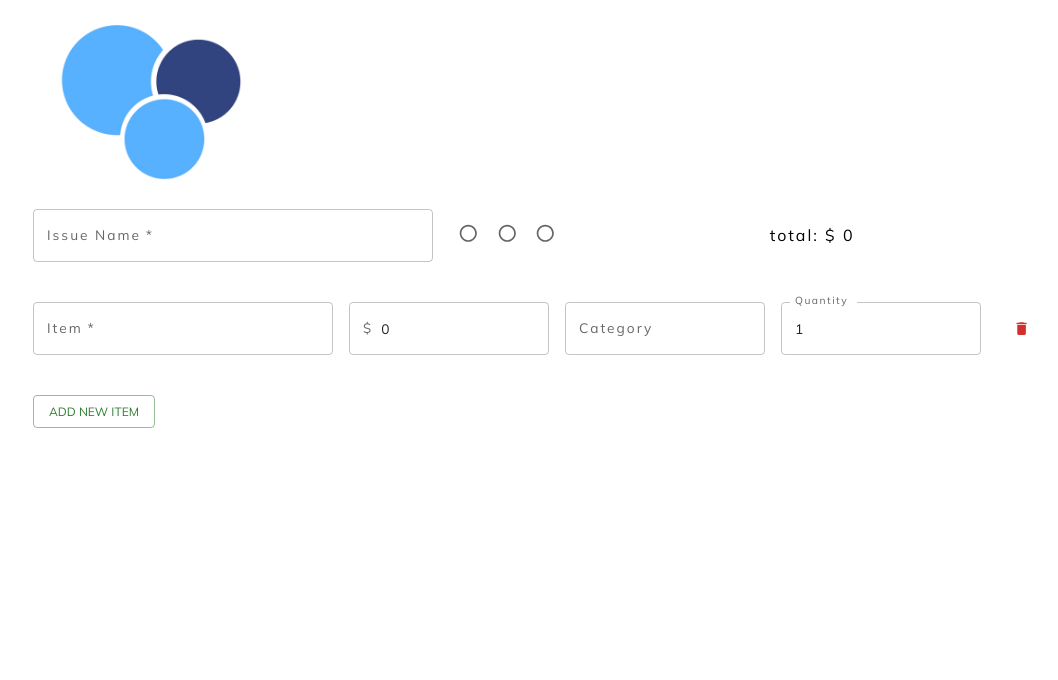
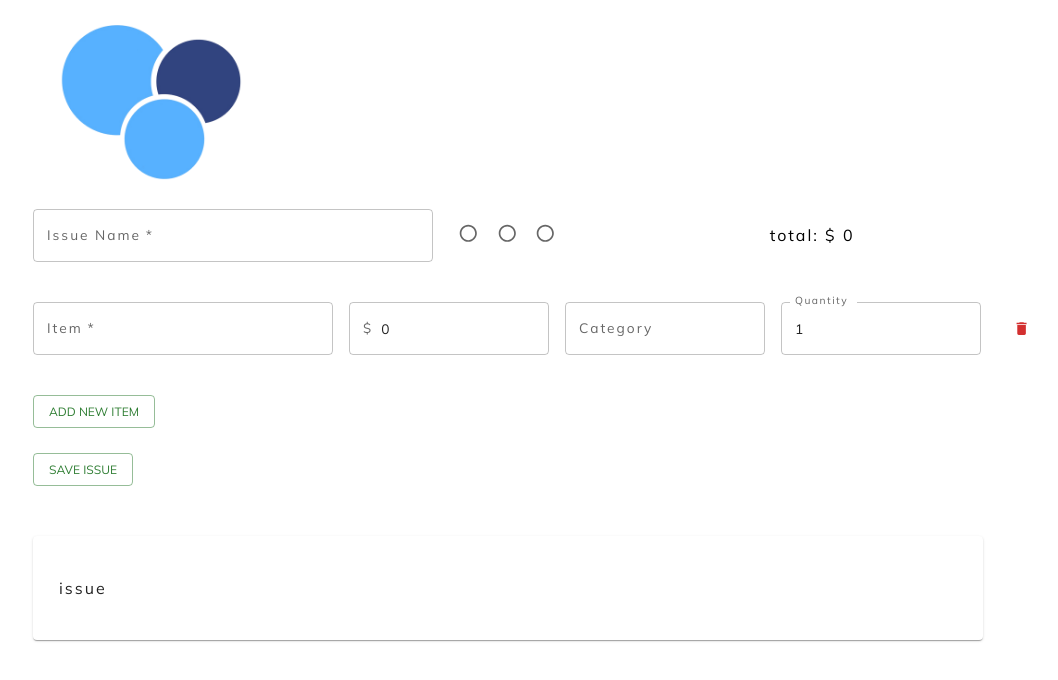
Before and after one commit to jnesong/estimator, a React (Create React App) app: page / in a window 1280 px wide. Shown: the top 680 px of the page, without its empty margins (167-1225 px from the left). Built offline with nearby package versions, Linux system fonts and the light colour scheme.

Commit message:
working on saved list

```diff
--- a/src/NewIssue.js
+++ b/src/NewIssue.js
@@ -3,6 +3,8 @@ import { useState } from 'react';
 //components
 import NewItem from './NewItem';
 import AddItem from './buttons/AddItem';
+import SaveButton from './buttons/SaveButton';
+import Saved from './Saved';
 //css
 import TextField from '@mui/material/TextField';
 import Radio from '@mui/material/Radio';
@@ -16,6 +18,7 @@ const NewIssue = () => {
     const [radioStatus, setRadioStatus] = useState("usable");
     const [newItems, setNewItems] = useState([<NewItem key={1} count={1} deleteItem={deleteItem} createItemsArray={createItemsArray}/>]);
     const [itemsArray, setItemsArray] = useState([])
+    const [savedIssue, setSavedIssue] = useState({})
     //cost
     let [totalIssueCost, setTotalIssueCost] = useState(0)
 
@@ -50,6 +53,12 @@ const NewIssue = () => {
     console.log(radioStatus)
     console.log(issueName)
     console.log(itemsArray)
+
+    //put this click handle on the div instead of the component so no need to pass props
+    const handleSaveClick = () => {
+        console.log("save clicked!")
+        // setSavedIssue({issueName: itemsArray})
+    };
 
     return (
         <>
@@ -98,8 +107,6 @@ const NewIssue = () => {
 
                 </div>
 
-
-
                 <br />
 
                 {newItems}
@@ -110,7 +117,15 @@ const NewIssue = () => {
                     />
                 </div>
 
+                <div className="save-button" onClick={handleSaveClick}>
+                    <SaveButton />
+                </div>
+
             </form>
+
+            <Saved
+            savedIssue={savedIssue}
+            />
         </>
     )
 };
--- /dev/null
+++ b/src/Saved.js
@@ -0,0 +1,41 @@
+//css
+import Stack from '@mui/material/Stack';
+import Card from '@mui/material/Card';
+import CardContent from '@mui/material/CardContent';
+import { Button, CardActionArea, CardActions } from '@mui/material';
+
+const Saved = ({ savedIssue }) => {
+
+    const cardStyle = {
+        width: "950px",
+        margin: "auto",
+        marginLeft: "200px",
+    }
+
+    // let savedCards = savedIssue.map(issue => {
+    //     <Card style={cardStyle} key={issue.id}>
+    //         <CardActionArea>
+    //             <CardContent>
+    //                 <p className="saved-text"> item.name </p>
+    //             </CardContent>
+    //         </CardActionArea>
+    //     </Card>
+    // })
+
+    return (
+        <div className="saved">
+            <Stack>
+                <Card style={cardStyle}>
+                    <CardActionArea>
+                        <CardContent>
+                            <p className="saved-text"> issue </p>
+                        </CardContent>
+                    </CardActionArea>
+                </Card>
+            </Stack>
+        </div>
+    )
+
+};
+
+export default Saved;
--- /dev/null
+++ b/src/buttons/SaveButton.js
@@ -0,0 +1,15 @@
+// //libraries
+// import { useState } from 'react';
+//css
+import Button from '@mui/material/Button';
+
+const SaveButton = ( ) => {
+
+  return (
+      <Button variant="outlined" color="success">
+        Save Issue
+      </Button>
+  );
+};
+
+export default SaveButton;
--- a/src/estimator.css
+++ b/src/estimator.css
@@ -14,6 +14,10 @@ body {
 /* button div style */
 .add-button {
     margin: 25px;
+    margin-left: 200px;
+}
+
+.save-button {
     margin-left: 200px;
 }
 
@@ -69,3 +73,16 @@ body {
     position: fixed;
     padding-top: 5px;
 }
+
+/* saved list styling */
+
+.saved {
+    padding-top: 50px;
+}
+
+.saved-text {
+    letter-spacing: 2px;
+    font-family: 'Mulish';
+    font-size: 16px;
+    padding: 10px;
+}
```
Also changed, not shown: src/AddedItem.js (deleted), src/EditItem.js (deleted), src/SaveEditItem.js (added), src/SavedItem.js (added), src/Total.js (deleted).
